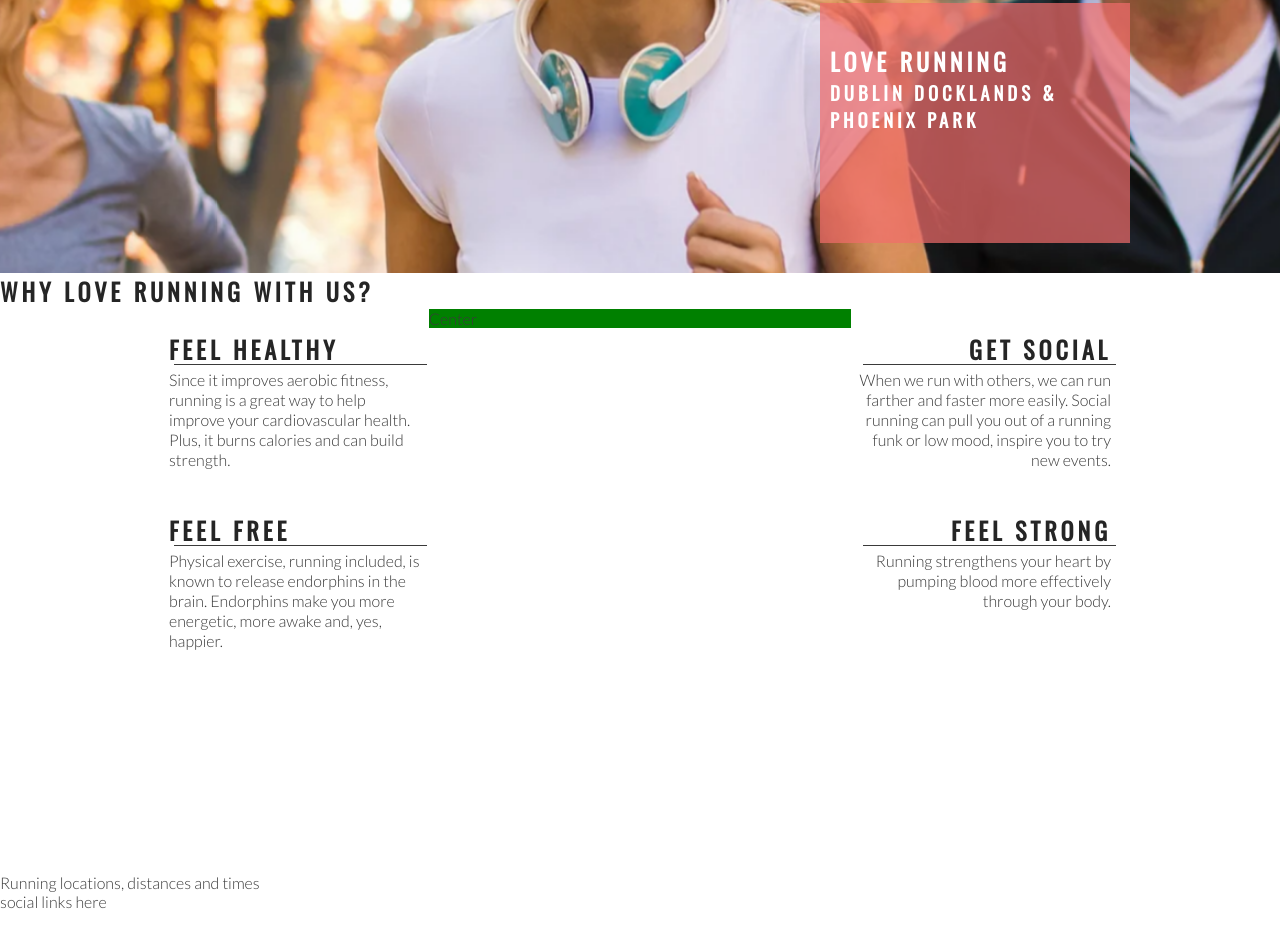
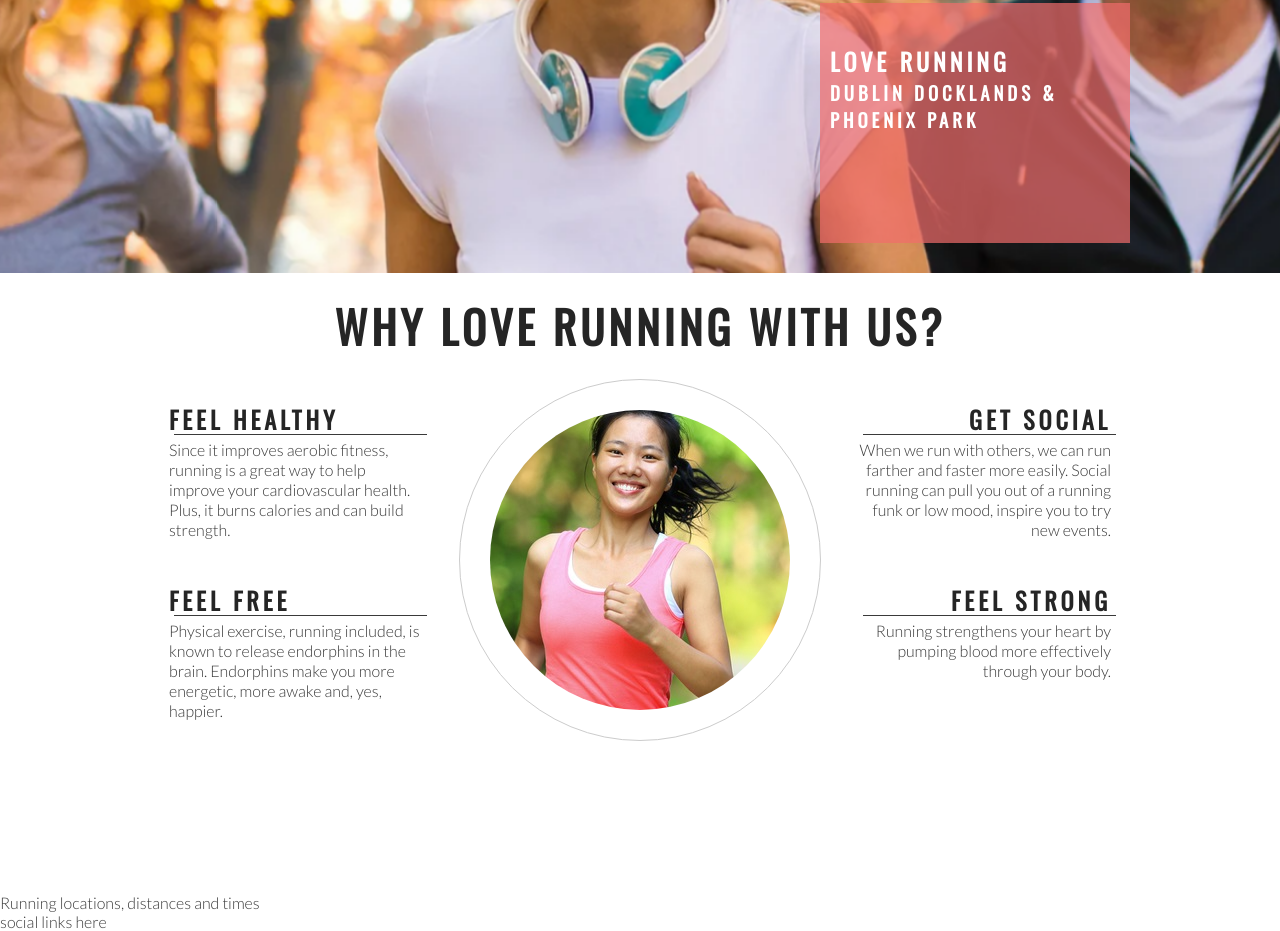
Before and after one commit to ryanoneill416/love-running, a plain HTML site: page index.html in a window 1280 px wide. Shown: the part 402-1333 px from the top of the page. Drawn offline with nearby package versions, Linux system fonts and the light colour scheme.

Commit message:
Add club ethos central image and style into a circle

```diff
--- a/assets/css/style.css
+++ b/assets/css/style.css
@@ -135,7 +135,6 @@ h1, h2 {
 #center-about {
     width: 33%;
     margin: 0 auto;
-    background-color: green;
 }
 
 hr {
@@ -167,3 +166,26 @@ hr {
 .right-about-heading p {
     text-align: right;
 }
+
+#welcome {
+    text-align: center;
+    margin: 20px 0;
+    font-size: 280%;
+}
+
+#circle-container {
+    width: 300px;
+    height: 300px;
+    padding: 30px;
+    border-style: solid;
+    border-color: #ccc;
+    border-width: 1px;
+    border-radius: 50%;
+    margin: 0 auto;
+}
+
+#circle-cover-bg {
+    background: url(../css/images/ethos-center-image.jpeg) no-repeat center center;
+    height: 100%;
+    border-radius: 50%;
+}
--- a/index.html
+++ b/index.html
@@ -38,7 +38,7 @@
         </div>
     </section>
     <section id="club-ethos">
-        <h1>Why Love Running With Us?</h1>
+        <h2 id="welcome">Why Love Running With Us?</h2>
         <div id="left-about">
             <div class="left-about-heading">
                 <h2>Feel Healthy</h2>
@@ -73,7 +73,13 @@
                 </p>
             </div>
         </div>
-        <div id="center-about">Center</div>
+        <div id="center-about">
+            <div id="circle-container">
+                <div id="circle-cover-bg">
+
+                </div>
+            </div>
+        </div>
     </section>
     <section>
         Running locations, distances and times
```
Also changed, not shown: assets/css/images/ethos-center-image.jpeg (added).
